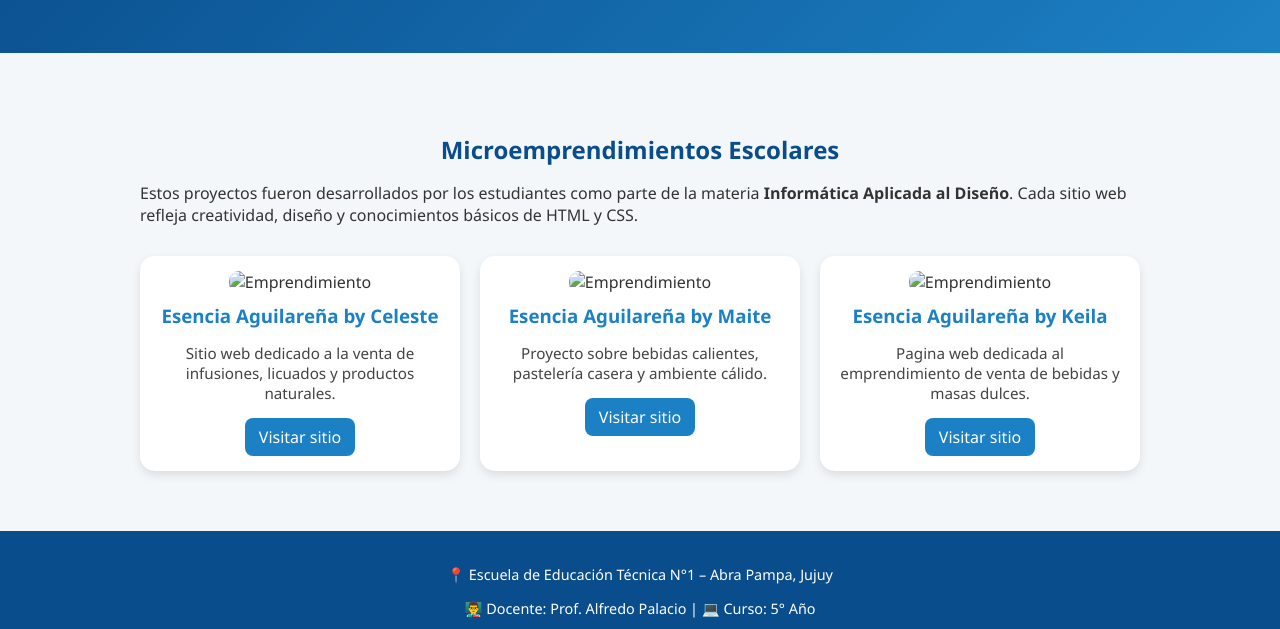
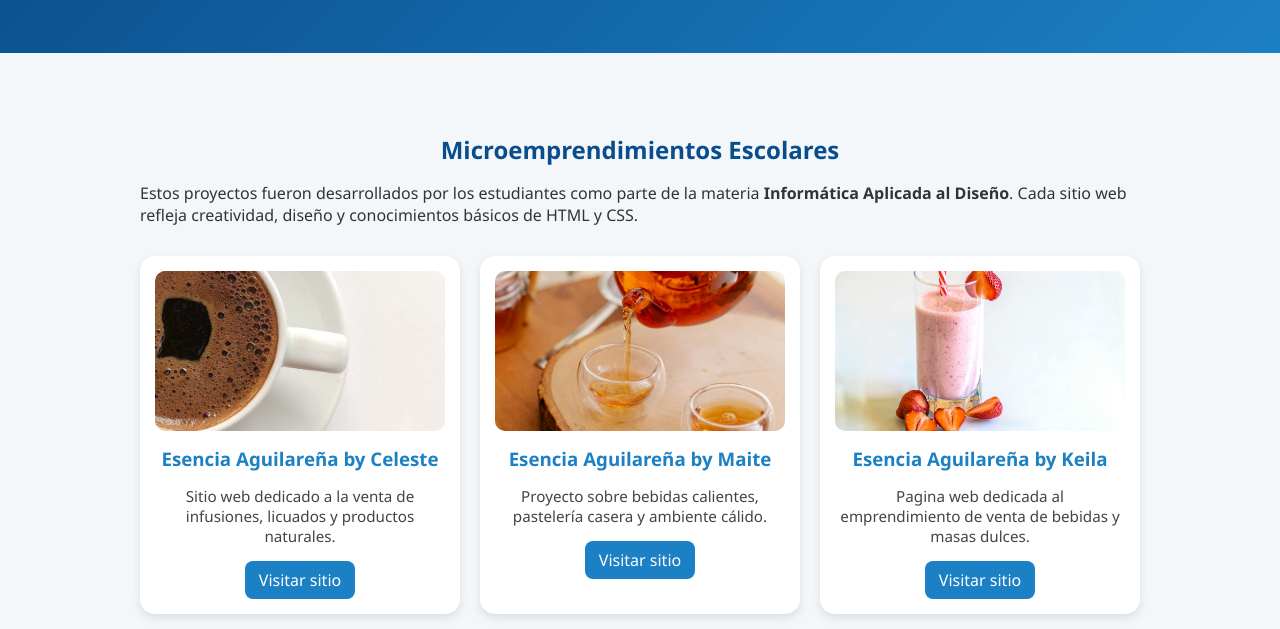
Before and after one commit to 4lfredV/PROY_ESCOLAR, a plain HTML site: page index.html in a window 1280 px wide. Shown: the part 151-780 px from the top of the page. Drawn offline with Linux system fonts and the light colour scheme.

Commit message:
Update index.html

```diff
--- a/index.html
+++ b/index.html
@@ -21,7 +21,7 @@
     <section class="galeria">
       <!-- Tarjeta 1 -->
       <div class="tarjeta">
-        <img src="img/esencia.jpg" alt="Emprendimiento">
+        <img src="imgs/img1.jpg" alt="Emprendimiento">
         <h3>Esencia Aguilareña by Celeste</h3>
         <p>Sitio web dedicado a la venta de infusiones, licuados y productos naturales.</p>
         <a href="esencia-aguilarena/index.html" target="_blank">Visitar sitio</a>
@@ -29,7 +29,7 @@
 
       <!-- Tarjeta 2 -->
       <div class="tarjeta">
-        <img src="img/cafeteria.jpg" alt="Emprendimiento">
+        <img src="imgs/img2.jpg" alt="Emprendimiento">
         <h3>Esencia Aguilareña by Maite</h3>
         <p>Proyecto sobre bebidas calientes, pastelería casera y ambiente cálido.</p>
         <a href="cafeteria-artesanal/index.html" target="_blank">Visitar sitio</a>
@@ -37,7 +37,7 @@
 
       <!-- Tarjeta 3 -->
       <div class="tarjeta">
-        <img src="img/formularios.jpg" alt="Emprendimiento">
+        <img src="imgs/img3.jpg" alt="Emprendimiento">
         <h3>Esencia Aguilareña by Keila</h3>
         <p>Pagina web dedicada al emprendimiento de venta de bebidas y masas dulces.</p>
         <a href="formularios-web/index.html" target="_blank">Visitar sitio</a>
```
